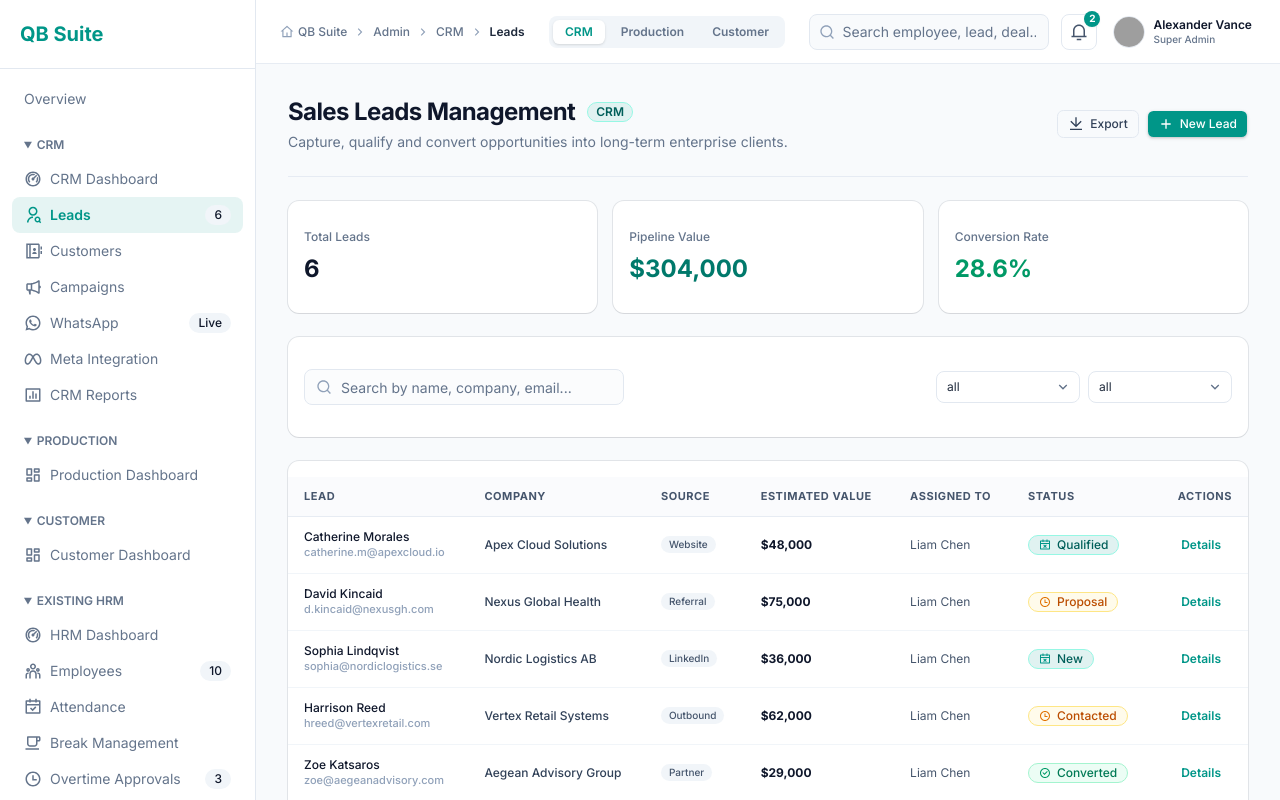
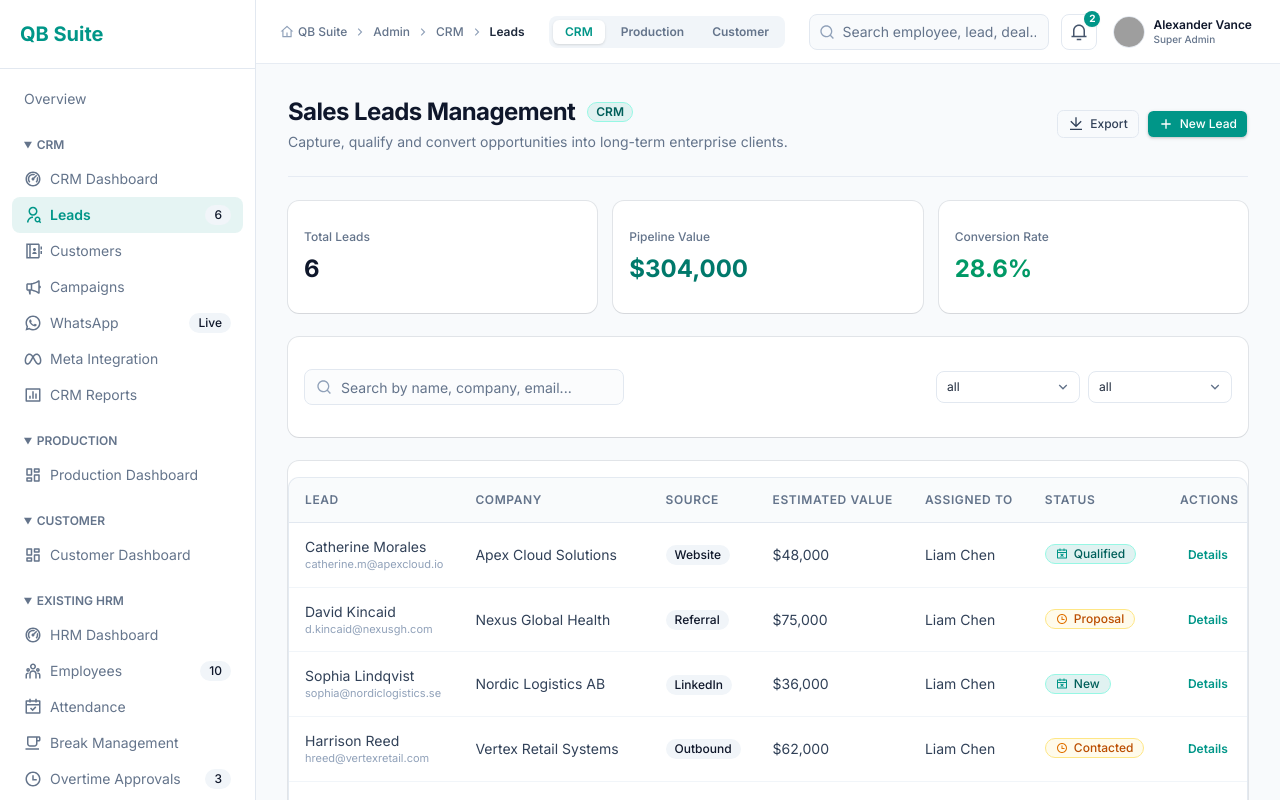
Before and after one commit to avinashquikboom-code/qbsuite-admin-pannel, a Next.js app: page /admin/crm/leads in a window 1280 px wide. Built offline with nearby package versions, Linux system fonts and the light colour scheme; grey boxes are pictures that could not be loaded.

Commit message:
refactor: replace native tables with DataTable component and optimize form state handling

```diff
--- a/src/components/announcements/AnnouncementForm.jsx
+++ b/src/components/announcements/AnnouncementForm.jsx
@@ -7,34 +7,14 @@ import { Label } from '@/components/common/Label';
 import { Textarea } from '@/components/common/Textarea';
 import { Select, SelectContent, SelectItem, SelectTrigger, SelectValue, } from '@/components/common/Select';
 import { RiUploadCloudLine } from '@remixicon/react';
-export function AnnouncementForm({ open, onOpenChange, announcement, onSave, }) {
-    const [title, setTitle] = React.useState('');
-    const [content, setContent] = React.useState('');
-    const [category, setCategory] = React.useState('General');
-    const [priority, setPriority] = React.useState('normal');
-    const [targetAudience, setTargetAudience] = React.useState('All Employees');
-    const [isImportant, setIsImportant] = React.useState(false);
-    const [isPublished, setIsPublished] = React.useState(true);
-    React.useEffect(() => {
-        if (announcement) {
-            setTitle(announcement.title);
-            setContent(announcement.content);
-            setCategory(announcement.category);
-            setPriority(announcement.priority);
-            setTargetAudience(announcement.targetAudience);
-            setIsImportant(announcement.isImportant);
-            setIsPublished(announcement.isPublished);
-        }
-        else {
-            setTitle('');
-            setContent('');
-            setCategory('General');
-            setPriority('normal');
-            setTargetAudience('All Employees');
-            setIsImportant(false);
-            setIsPublished(true);
-        }
-    }, [announcement, open]);
+function AnnouncementFormFields({ open, onOpenChange, announcement, onSave, }) {
+    const [title, setTitle] = React.useState(announcement?.title ?? '');
+    const [content, setContent] = React.useState(announcement?.content ?? '');
+    const [category, setCategory] = React.useState(announcement?.category ?? 'General');
+    const [priority, setPriority] = React.useState(announcement?.priority ?? 'normal');
+    const [targetAudience, setTargetAudience] = React.useState(announcement?.targetAudience ?? 'All Employees');
+    const [isImportant, setIsImportant] = React.useState(announcement?.isImportant ?? false);
+    const [isPublished, setIsPublished] = React.useState(announcement?.isPublished ?? true);
     const handleSubmit = (e) => {
         e.preventDefault();
         onSave({
@@ -165,3 +145,5 @@ export function AnnouncementForm({ open, onOpenChange, announcement, onSave, })
       </DialogContent>
     </Dialog>);
 }
+
+export function AnnouncementForm(props) { return <AnnouncementFormFields key={(props.announcement?.id || "new") + String(props.open)} {...props} />; }
--- a/src/components/dashboard/AttendanceChart.jsx
+++ b/src/components/dashboard/AttendanceChart.jsx
@@ -4,11 +4,9 @@ import { ResponsiveContainer, BarChart, Bar, XAxis, YAxis, Tooltip, Legend, Cart
 import { Card, CardContent, CardHeader, CardTitle, CardDescription } from '@/components/common/Card';
 import { mockAttendanceTrend } from '@/lib/mock-data';
 import { RiCalendarCheckLine } from '@remixicon/react';
+const subscribe = () => () => {};
 export function AttendanceChart() {
-    const [mounted, setMounted] = React.useState(false);
-    React.useEffect(() => {
-        setMounted(true);
-    }, []);
+    const mounted = React.useSyncExternalStore(subscribe, () => true, () => false);
     if (!mounted) {
         return (<Card className="border border-slate-200 bg-white">
         <CardHeader className="p-5 pb-0">
--- a/src/modules/crm/components/CustomersPage.jsx
+++ b/src/modules/crm/components/CustomersPage.jsx
@@ -1,4 +1,4 @@
-'use client';
+'use client';import { DataTable } from '@/components/common/DataTable';
 import * as React from 'react';
 import { RiAddLine, RiSearchLine, RiMailLine, RiPhoneLine, RiBuildingLine, } from '@remixicon/react';
 import { PageHeader } from '@/components/common/PageHeader';
@@ -104,42 +104,27 @@ export default function CustomersPage() {
       {/* Table */}
       <Card className="border-slate-200/80 shadow-2xs overflow-hidden">
         <div className="overflow-x-auto">
-          <table className="w-full text-left text-xs border-collapse">
-            <thead className="bg-slate-50/75 border-b border-slate-200/80 text-slate-600 font-semibold uppercase tracking-wider text-[11px]">
-              <tr>
-                <th className="py-3 px-4">Contact</th>
-                <th className="py-3 px-4">Organization</th>
-                <th className="py-3 px-4">Location</th>
-                <th className="py-3 px-4">Closed Deals</th>
-                <th className="py-3 px-4">Revenue</th>
-                <th className="py-3 px-4">Status</th>
-                <th className="py-3 px-4 text-right">Actions</th>
-              </tr>
-            </thead>
-            <tbody className="divide-y divide-slate-100 text-slate-700">
-              {filtered.map((c) => (<tr key={c.id} className="hover:bg-slate-50/70 transition-colors">
-                  <td className="py-3 px-4 font-medium text-slate-900">
+          <DataTable data={filtered} columns={[
+{ header: 'Contact', cell: (c) => <>
                     <div>{c.name}</div>
                     <div className="text-[11px] text-slate-400">{c.email}</div>
-                  </td>
-                  <td className="py-3 px-4">
+                  </> },
+{ header: 'Organization', cell: (c) => <>
                     <div className="font-semibold text-slate-800">{c.company}</div>
                     <div className="text-[11px] text-slate-500">{c.role}</div>
-                  </td>
-                  <td className="py-3 px-4 text-slate-600">{c.location}</td>
-                  <td className="py-3 px-4 font-bold text-slate-900">{c.dealsCount}</td>
-                  <td className="py-3 px-4 font-bold text-teal-700">{currency.format(c.totalRevenue)}</td>
-                  <td className="py-3 px-4">
+                  </> },
+{ header: 'Location', cell: (c) => <>{c.location}</> },
+{ header: 'Closed Deals', cell: (c) => <>{c.dealsCount}</> },
+{ header: 'Revenue', cell: (c) => <>{currency.format(c.totalRevenue)}</> },
+{ header: 'Status', cell: (c) => <>
                     <StatusBadge status={c.status}/>
-                  </td>
-                  <td className="py-3 px-4 text-right">
+                  </> },
+{ header: 'Actions', cell: (c) => <>
                     <Button variant="ghost" size="sm" onClick={() => setSelectedContact(c)} className="h-8 text-teal-600 hover:text-teal-700 hover:bg-teal-50 text-xs font-semibold">
                       Dossier
                     </Button>
-                  </td>
-                </tr>))}
-            </tbody>
-          </table>
+                  </>, className: 'text-right' }
+]} />
         </div>
       </Card>
 
--- a/src/modules/crm/components/LeadsPage.jsx
+++ b/src/modules/crm/components/LeadsPage.jsx
@@ -1,4 +1,5 @@
-'use client';
+'use client';import { Badge } from '@/components/common/Badge';
+import { DataTable } from '@/components/common/DataTable';
 import * as React from 'react';
 import { RiUserSearchLine, RiAddLine, RiSearchLine, RiDownloadLine, RiMailLine, RiPhoneLine, RiBuildingLine, } from '@remixicon/react';
 import { PageHeader } from '@/components/common/PageHeader';
@@ -160,50 +161,28 @@ export default function LeadsPage() {
       {/* Leads Table */}
       <Card className="border-slate-200/80 shadow-2xs overflow-hidden">
         <div className="overflow-x-auto">
-          <table className="w-full text-left text-xs border-collapse">
-            <thead className="bg-slate-50/75 border-b border-slate-200/80 text-slate-600 font-semibold uppercase tracking-wider text-[11px]">
-              <tr>
-                <th className="py-3 px-4">Lead</th>
-                <th className="py-3 px-4">Company</th>
-                <th className="py-3 px-4">Source</th>
-                <th className="py-3 px-4">Estimated Value</th>
-                <th className="py-3 px-4">Assigned To</th>
-                <th className="py-3 px-4">Status</th>
-                <th className="py-3 px-4 text-right">Actions</th>
-              </tr>
-            </thead>
-            <tbody className="divide-y divide-slate-100 text-slate-700">
-              {filteredLeads.length === 0 ? (<tr>
-                  <td colSpan={7} className="py-12 text-center text-slate-400">
-                    <RiUserSearchLine className="size-8 mx-auto mb-2 opacity-50"/>
-                    No leads found matching your filters.
-                  </td>
-                </tr>) : (filteredLeads.map((lead) => (<tr key={lead.id} className="hover:bg-slate-50/70 transition-colors">
-                    <td className="py-3 px-4 font-medium text-slate-900">
+          <DataTable data={filteredLeads} columns={[
+{ header: 'Lead', cell: (lead) => <>
                       <div>{lead.name}</div>
                       <div className="text-[11px] text-slate-400">{lead.email}</div>
-                    </td>
-                    <td className="py-3 px-4 text-slate-700 font-medium">{lead.company}</td>
-                    <td className="py-3 px-4">
-                      <span className="inline-block px-2 py-0.5 rounded-full bg-slate-100 text-slate-600 text-[10px] font-medium">
-                        {lead.source}
-                      </span>
-                    </td>
-                    <td className="py-3 px-4 font-bold text-slate-900">
+                    </> },
+{ header: 'Company', cell: (lead) => <>{lead.company}</> },
+{ header: 'Source', cell: (lead) => <>
+                      <Badge variant="secondary">{lead.source}</Badge>
+                    </> },
+{ header: 'Estimated Value', cell: (lead) => <>
                       {currency.format(lead.value)}
-                    </td>
-                    <td className="py-3 px-4 text-slate-600">{lead.assignedTo}</td>
-                    <td className="py-3 px-4">
+                    </> },
+{ header: 'Assigned To', cell: (lead) => <>{lead.assignedTo}</> },
+{ header: 'Status', cell: (lead) => <>
                       <StatusBadge status={lead.status}/>
-                    </td>
-                    <td className="py-3 px-4 text-right">
+                    </> },
+{ header: 'Actions', cell: (lead) => <>
                       <Button variant="ghost" size="sm" onClick={() => setSelectedLead(lead)} className="h-8 text-teal-600 hover:text-teal-700 hover:bg-teal-50 text-xs font-semibold">
                         Details
                       </Button>
-                    </td>
-                  </tr>)))}
-            </tbody>
-          </table>
+                    </>, className: 'text-right' }
+]} />
         </div>
       </Card>
 
```
Also changed, not shown: 1 other file (tests, documents, lock files or other folders).
